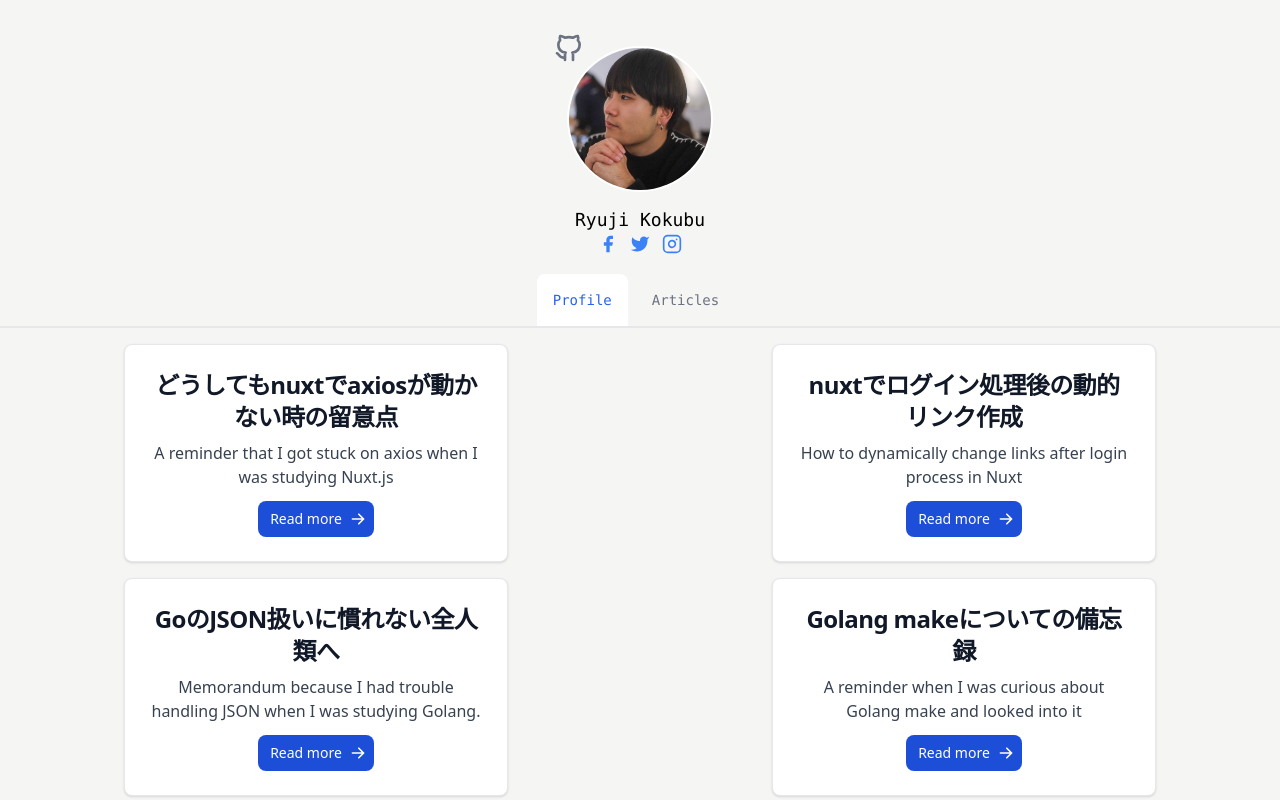
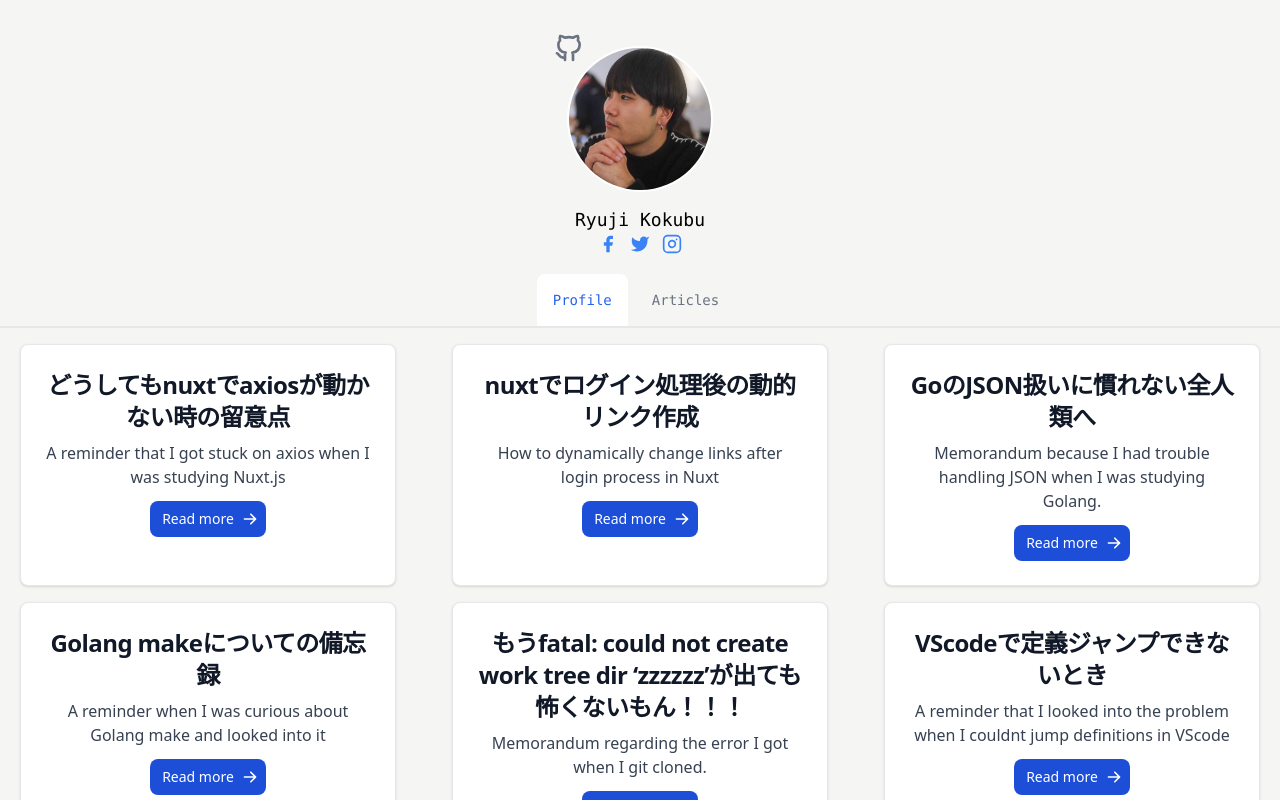
Before and after one commit to ryuji-cre8ive/my-portfolio-2023, a Next.js app: page /articles in a window 1280 px wide. Shown: the top 800 px of the page. Built offline with nearby package versions, Linux system fonts and the light colour scheme.

Commit message:
:art: articleのgridを細かくしました

```diff
--- a/src/app/articles/page.tsx
+++ b/src/app/articles/page.tsx
@@ -88,7 +88,7 @@
 export default function Articles() {
   return (
     <>
-      <div className="grid md:grid-cols-2 gap-4 justify-items-center text-center mt-4">
+      <div className="grid md:grid-cols-2 lg:grid-cols-3 gap-4 justify-items-center text-center mt-4">
         {articleData.map((data) => (
           <ArticleCard
             key={data.title}
--- a/src/app/components/Header.tsx
+++ b/src/app/components/Header.tsx
@@ -1,4 +1,4 @@
-'use client'
+"use client";
 import "../globals.css";
 import Link from "next/link";
 import Image from "next/image";
@@ -11,7 +11,7 @@
   const ChangeTab = (tab: number) => {
     return setOpenTab(tab);
   };
-  return(
+  return (
     <>
       <div className="text-center justify-center bg-stone-100 mt-8 font-mono relative">
         <a className="absolute" href="https://github.com/ryuji-cre8ive">
@@ -123,5 +123,5 @@
         </div>
       </div>
     </>
-  )
+  );
 }
--- a/src/app/layout.tsx
+++ b/src/app/layout.tsx
@@ -1,5 +1,5 @@
 import "./globals.css";
-import Header from './components/Header'
+import Header from "./components/Header";
 
 export default function RootLayout({
   children,
```
